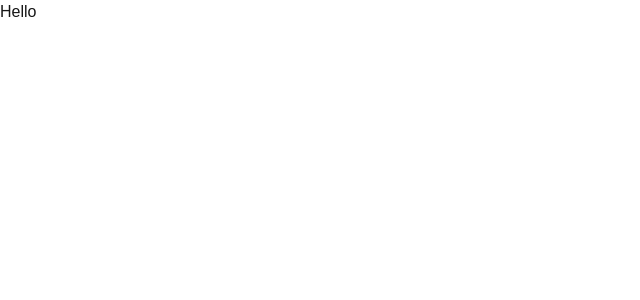
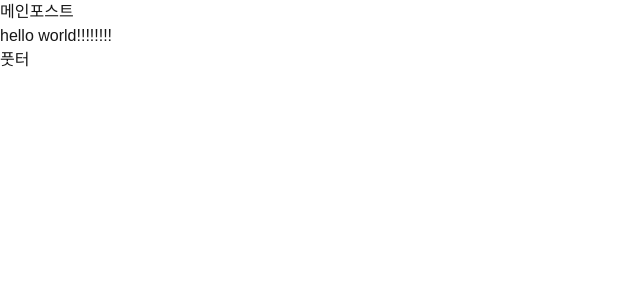
Before and after one commit to wooki0123/anti-ex01, a Next.js app: page / in a window 1280 px wide. Shown: the top 300 px of the page, without its empty margins (0-640 px from the left). Built offline with nearby package versions, Linux system fonts and the light colour scheme.

Commit message:
5강 진행

```diff
--- a/src/app/layout.tsx
+++ b/src/app/layout.tsx
@@ -24,8 +24,20 @@ export default function RootLayout({
   children: React.ReactNode
 }>) {
   return (
-    <html lang="ko" className={`${geistSans.variable} ${geistMono.variable} h-full antialiased`}>
-      <body>{children}</body>
+    <html
+      lang="ko"
+      className={`${geistSans.variable} ${geistMono.variable} h-full antialiased`}
+    >
+      <body>
+        <header>
+          <nav>
+            <a href="/">메인</a>
+            <a href="/posts">포스트</a>
+          </nav>
+        </header>
+        {children}
+        <footer>풋터</footer>
+      </body>
     </html>
   )
 }
--- a/src/app/page.tsx
+++ b/src/app/page.tsx
@@ -1,4 +1,3 @@
-//메인 페이지 담당
 export default function Home() {
-  return <main>Hello</main>
+  return <main>hello world!!!!!!!!</main>
 }
--- /dev/null
+++ b/src/app/posts/[id]/page.tsx
@@ -0,0 +1,3 @@
+export default function PostDetail() {
+  return <>게시글 상세</>
+}
--- /dev/null
+++ b/src/app/posts/page.tsx
@@ -0,0 +1,9 @@
+export default function PostList() {
+  return (
+    <ul>
+      <li>게시글 1</li>
+      <li>게시글 2</li>
+      <li>게시글 3</li>
+    </ul>
+  )
+}
```
Also changed, not shown: 1 other file (tests, documents, lock files or other folders).
